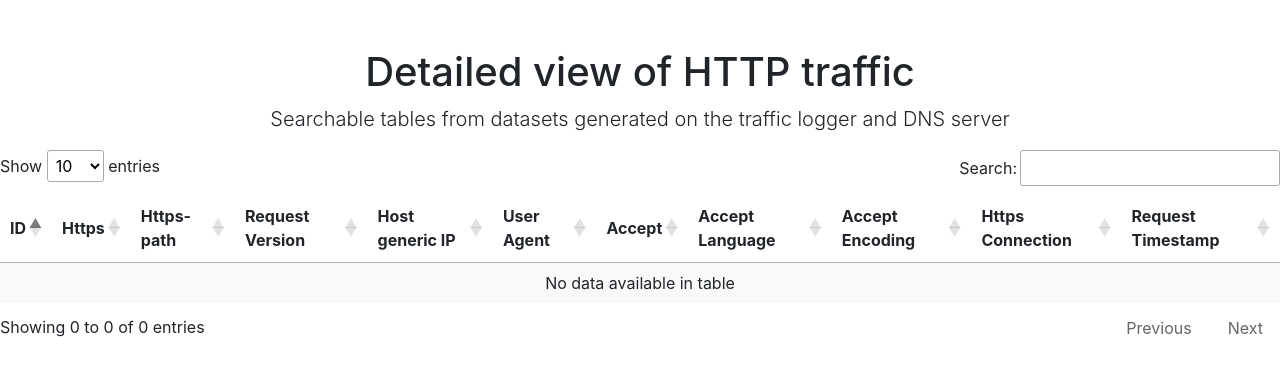
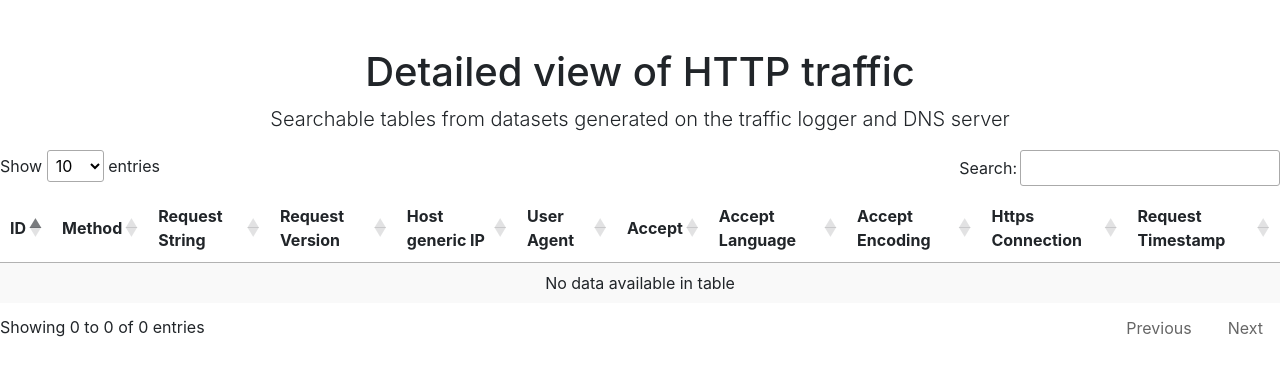
Before and after one commit to Team-Fenris/fenrisCMS, a Django app: page /dashboard/http/ in a window 1280 px wide. Shown: the part 56-432 px from the top of the page. Run offline with Django 3.2, Linux system fonts and the light colour scheme; data that the repository does not hold is empty; some libraries are stand-ins or nearby versions.

Commit message:
Update http.html

```diff
--- a/templates/http.html
+++ b/templates/http.html
@@ -25,8 +25,8 @@ FenrisBox Detailed table view
           <thead>
               <tr>
                   <th>ID</th>
-                  <th>Https</th>
-                  <th>Https-path</th>
+                  <th>Method</th>
+                  <th>Request String</th>
                   <th>Request Version</th>
                   <th>Host generic IP</th>
                   <th>User Agent</th>
```
